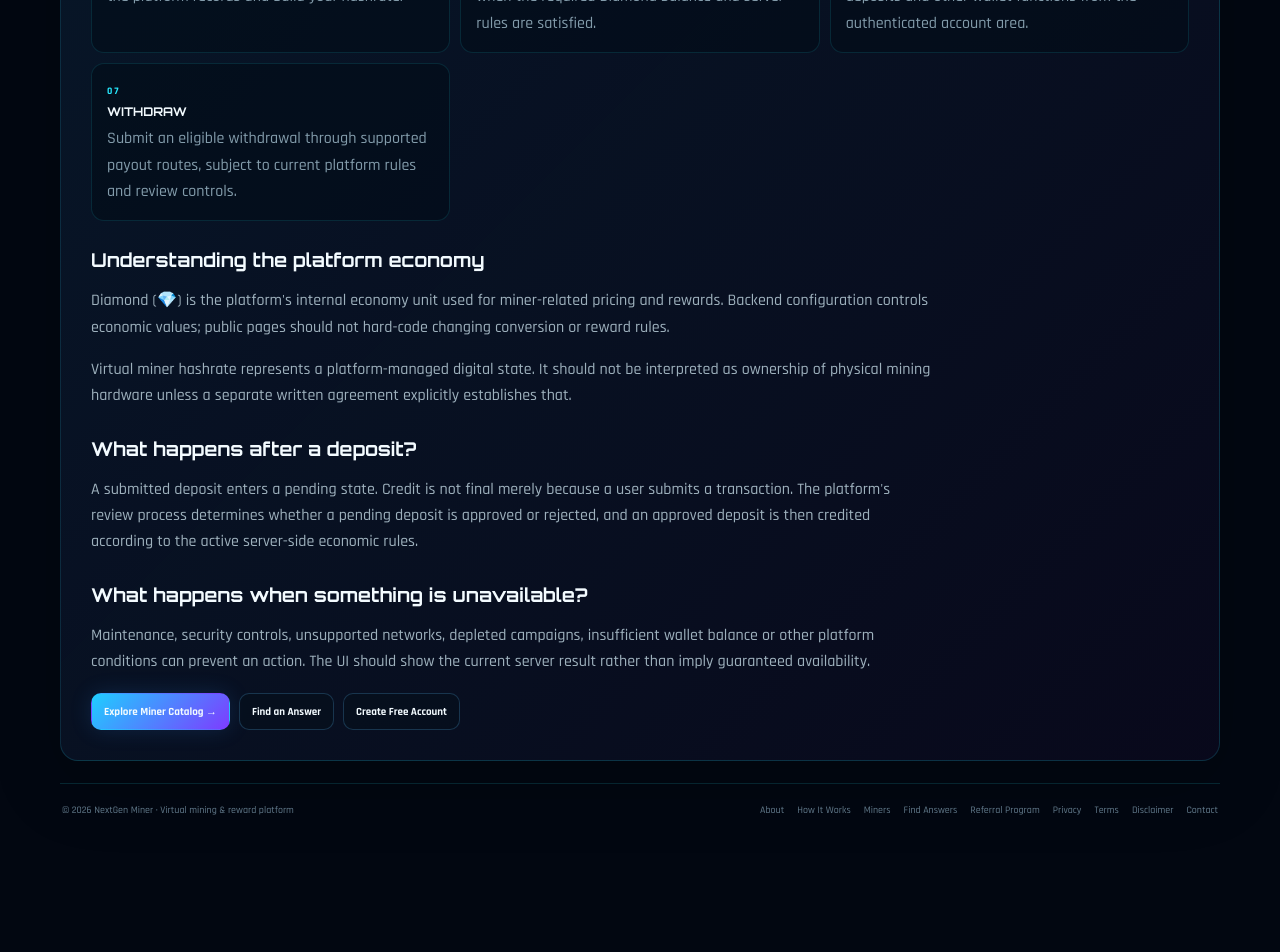
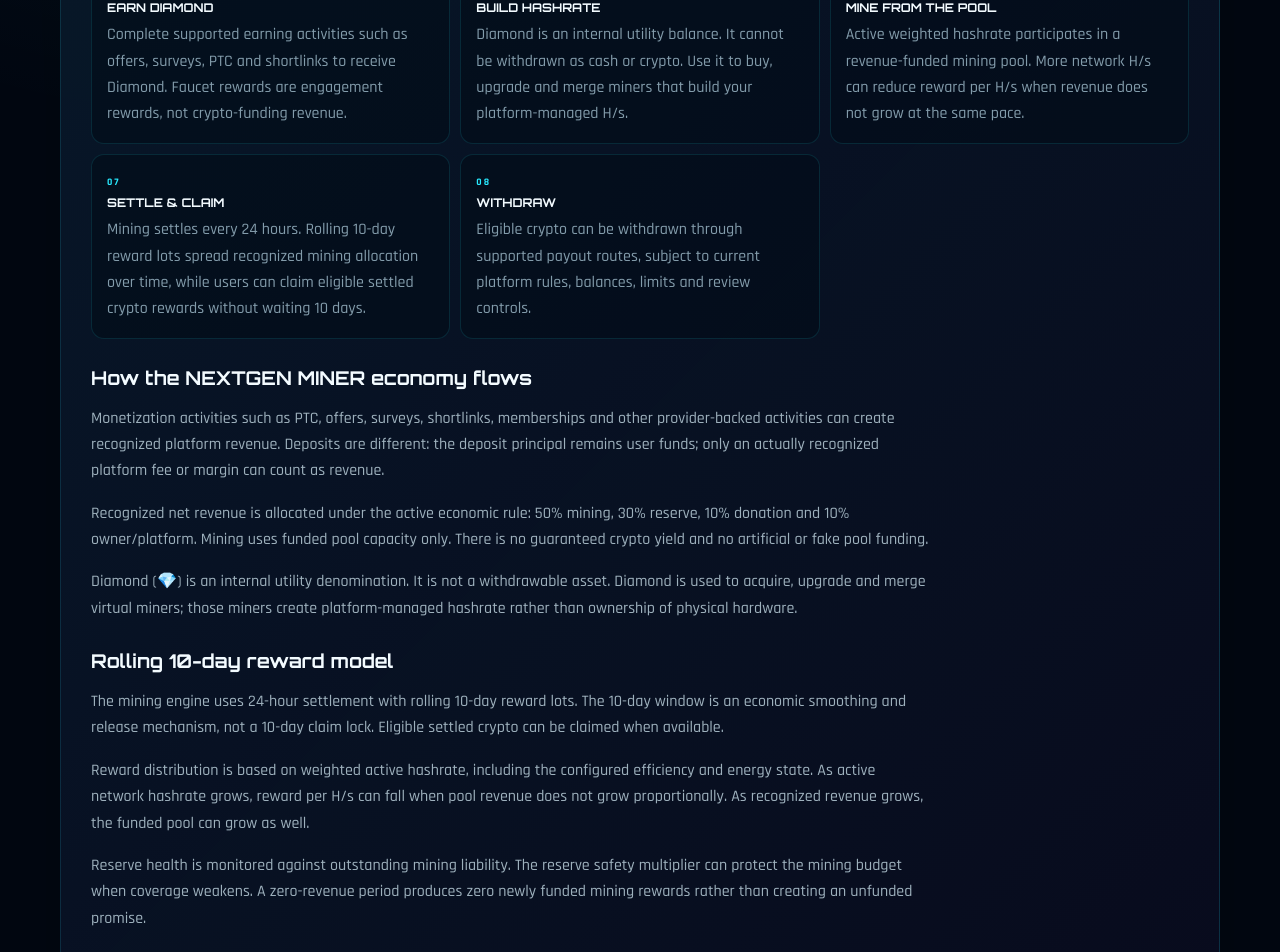
Before and after one commit to Chriskefas22/nextgen-miner, a Next.js app: page /how-it-works in a window 1280 px wide. Shown: the part 840-1792 px from the top of the page. Before the commit the page ends 1696 px from the top, so only its background shows below. Built offline with nearby package versions, Linux system fonts and the light colour scheme; no server answers.

Commit message:
Add files via upload

```diff
--- a/app/how-it-works/page.tsx
+++ b/app/how-it-works/page.tsx
@@ -3,7 +3,7 @@ import { PublicPage } from '@/components/public/PublicPage';
 
 export const metadata = {
   title: 'How It Works',
-  description: 'A complete public guide to registration, verification, miners, rewards, wallet actions and withdrawals on NextGen Miner.',
+  description: 'How Diamond, miners, hashrate, revenue-funded pools, rolling 10-day reward lots and crypto settlements work on NextGen Miner.',
   alternates: { canonical: '/how-it-works' },
   openGraph: { url: '/how-it-works' },
 };
@@ -12,22 +12,23 @@ const steps = [
   ['01', 'REGISTER', 'Create an account with accurate information. Account creation itself is free.'],
   ['02', 'VERIFY', 'Complete email verification and any required security or eligibility checks.'],
   ['03', 'CLAIM BONUS', 'When an active campaign applies, the server checks eligibility and remaining allocation before assigning the launch miner.'],
-  ['04', 'BUILD & MINE', 'Choose eligible virtual miners, own them through the platform records and build your hashrate.'],
-  ['05', 'UPGRADE', 'Progress eligible miners through available levels when the required Diamond balance and server rules are satisfied.'],
-  ['06', 'MANAGE WALLET', 'Review Diamond and transaction records, deposits and other wallet functions from the authenticated account area.'],
-  ['07', 'WITHDRAW', 'Submit an eligible withdrawal through supported payout routes, subject to current platform rules and review controls.'],
+  ['04', 'EARN DIAMOND', 'Complete supported earning activities such as offers, surveys, PTC and shortlinks to receive Diamond. Faucet rewards are engagement rewards, not crypto-funding revenue.'],
+  ['05', 'BUILD HASHRATE', 'Diamond is an internal utility balance. It cannot be withdrawn as cash or crypto. Use it to buy, upgrade and merge miners that build your platform-managed H/s.'],
+  ['06', 'MINE FROM THE POOL', 'Active weighted hashrate participates in a revenue-funded mining pool. More network H/s can reduce reward per H/s when revenue does not grow at the same pace.'],
+  ['07', 'SETTLE & CLAIM', 'Mining settles every 24 hours. Rolling 10-day reward lots spread recognized mining allocation over time, while users can claim eligible settled crypto rewards without waiting 10 days.'],
+  ['08', 'WITHDRAW', 'Eligible crypto can be withdrawn through supported payout routes, subject to current platform rules, balances, limits and review controls.'],
 ];
 
 export default function HowItWorksPage() {
   return (
     <PublicPage
       eyebrow="HOW NEXTGEN MINER WORKS"
-      title="From account creation to an upgraded mining network."
-      description="Everything important is explained before you sign in. Private financial and ownership actions remain behind authentication and server-side validation."
+      title="Build mining capacity first. Earn crypto from the platform economy over time."
+      description="NEXTGEN MINER connects user activity, Diamond utility, virtual miner hashrate and a revenue-funded pool. The exact live values are controlled server-side."
     >
       <section className="public-card public-hero">
         <div className="public-note">
-          The exact availability of miners, campaigns, networks, rewards and withdrawals can change with the live platform configuration. The authenticated product experience is the source of truth for user-specific actions.
+          The authenticated product experience and server-side economic engine are the source of truth for user-specific rewards, balances, campaigns and withdrawals.
         </div>
         <div className="public-grid">
           {steps.map(([number, title, description]) => (
@@ -39,18 +40,28 @@ export default function HowItWorksPage() {
           ))}
         </div>
 
-        <h2>Understanding the platform economy</h2>
-        <p>Diamond (💎) is the platform&apos;s internal economy unit used for miner-related pricing and rewards. Backend configuration controls economic values; public pages should not hard-code changing conversion or reward rules.</p>
-        <p>Virtual miner hashrate represents a platform-managed digital state. It should not be interpreted as ownership of physical mining hardware unless a separate written agreement explicitly establishes that.</p>
+        <h2>How the NEXTGEN MINER economy flows</h2>
+        <p>Monetization activities such as PTC, offers, surveys, shortlinks, memberships and other provider-backed activities can create recognized platform revenue. Deposits are different: the deposit principal remains user funds; only an actually recognized platform fee or margin can count as revenue.</p>
+        <p>Recognized net revenue is allocated under the active economic rule: 50% mining, 30% reserve, 10% donation and 10% owner/platform. Mining uses funded pool capacity only. There is no guaranteed crypto yield and no artificial or fake pool funding.</p>
+        <p>Diamond (💎) is an internal utility denomination. It is not a withdrawable asset. Diamond is used to acquire, upgrade and merge virtual miners; those miners create platform-managed hashrate rather than ownership of physical hardware.</p>
+
+        <h2>Rolling 10-day reward model</h2>
+        <p>The mining engine uses 24-hour settlement with rolling 10-day reward lots. The 10-day window is an economic smoothing and release mechanism, not a 10-day claim lock. Eligible settled crypto can be claimed when available.</p>
+        <p>Reward distribution is based on weighted active hashrate, including the configured efficiency and energy state. As active network hashrate grows, reward per H/s can fall when pool revenue does not grow proportionally. As recognized revenue grows, the funded pool can grow as well.</p>
+        <p>Reserve health is monitored against outstanding mining liability. The reserve safety multiplier can protect the mining budget when coverage weakens. A zero-revenue period produces zero newly funded mining rewards rather than creating an unfunded promise.</p>
+
+        <h2>What does not fund crypto mining?</h2>
+        <p>Faucet rewards, registration bonuses and free promotional miner grants are Diamond or utility incentives. They do not by themselves create crypto revenue or a mining liability. This separation keeps internal rewards distinct from actual monetization revenue.</p>
 
         <h2>What happens after a deposit?</h2>
-        <p>A submitted deposit enters a pending state. Credit is not final merely because a user submits a transaction. The platform&apos;s review process determines whether a pending deposit is approved or rejected, and an approved deposit is then credited according to the active server-side economic rules.</p>
+        <p>A submitted deposit enters a pending state. Approval is a separate server-side review event. Deposit principal is not treated as mining revenue. Any platform fee or margin must be recognized separately before it can participate in the economic allocation.</p>
 
-        <h2>What happens when something is unavailable?</h2>
-        <p>Maintenance, security controls, unsupported networks, depleted campaigns, insufficient wallet balance or other platform conditions can prevent an action. The UI should show the current server result rather than imply guaranteed availability.</p>
+        <h2>No fixed return promise</h2>
+        <p>NEXTGEN MINER does not promise a fixed amount of crypto per H/s. Pool size, recognized revenue, active weighted hashrate, reserve protection and asset rates can change. NEXTGEN MINER uses the principles of a dynamic pool without copying another platform's complete economic design.</p>
 
         <div style={{ display: 'flex', gap: 9, flexWrap: 'wrap', marginTop: 18 }}>
           <Link className="public-button-primary" href="/miner-catalog">Explore Miner Catalog →</Link>
+          <Link className="public-button" href="/earn">Explore Ways to Earn</Link>
           <Link className="public-button" href="/faq">Find an Answer</Link>
           <Link className="public-button" href="/auth/register">Create Free Account</Link>
         </div>
```
